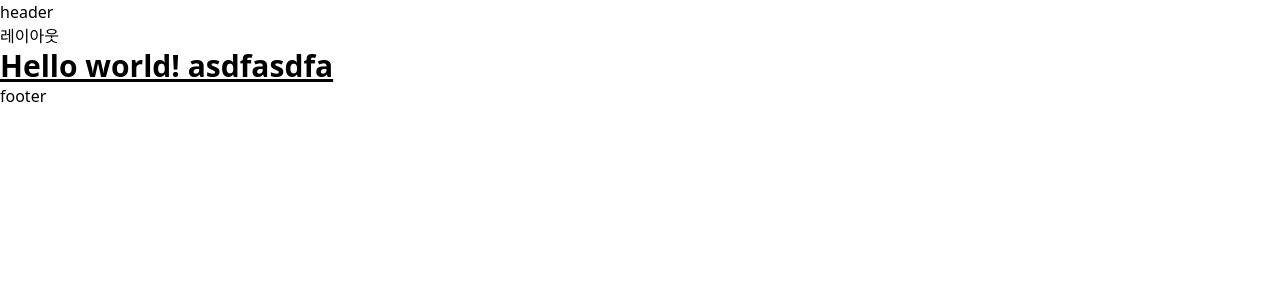
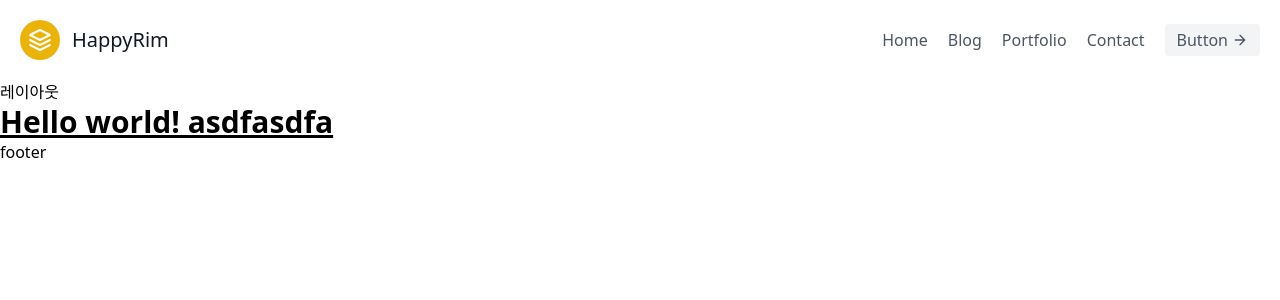
Before and after one commit to Kimyerim1935/portfolio_23, a Next.js app: page / in a window 1280 px wide. Shown: the top 300 px of the page. Built offline with nearby package versions, Linux system fonts and the light colour scheme.

Commit message:
add: Header component

```diff
--- a/components/header.tsx
+++ b/components/header.tsx
@@ -1,7 +1,45 @@
 export default function Header() {
   return (
     <>
-      <h1> header </h1>
+      <header className='text-gray-600 body-font w-full'>
+        <div className='container flex flex-wrap p-5 flex-col md:flex-row items-center'>
+          <a className='flex title-font font-medium items-center text-gray-900 mb-4 md:mb-0'>
+            <svg
+              xmlns='http://www.w3.org/2000/svg'
+              fill='none'
+              stroke='currentColor'
+              stroke-linecap='round'
+              stroke-linejoin='round'
+              stroke-width='2'
+              className='w-10 h-10 text-white p-2 bg-yellow-500 rounded-full'
+              viewBox='0 0 24 24'
+            >
+              <path d='M12 2L2 7l10 5 10-5-10-5zM2 17l10 5 10-5M2 12l10 5 10-5'></path>
+            </svg>
+            <span className='ml-3 text-xl'>HappyRim</span>
+          </a>
+          <nav className='md:ml-auto flex flex-wrap items-center text-base justify-center'>
+            <a className='mr-5 hover:text-gray-900'>Home</a>
+            <a className='mr-5 hover:text-gray-900'>Blog</a>
+            <a className='mr-5 hover:text-gray-900'>Portfolio</a>
+            <a className='mr-5 hover:text-gray-900'>Contact</a>
+          </nav>
+          <button className='inline-flex items-center bg-gray-100 border-0 py-1 px-3 focus:outline-none hover:bg-gray-200 rounded text-base mt-4 md:mt-0'>
+            Button
+            <svg
+              fill='none'
+              stroke='currentColor'
+              stroke-linecap='round'
+              stroke-linejoin='round'
+              stroke-width='2'
+              className='w-4 h-4 ml-1'
+              viewBox='0 0 24 24'
+            >
+              <path d='M5 12h14M12 5l7 7-7 7'></path>
+            </svg>
+          </button>
+        </div>
+      </header>
     </>
   )
 }
```
